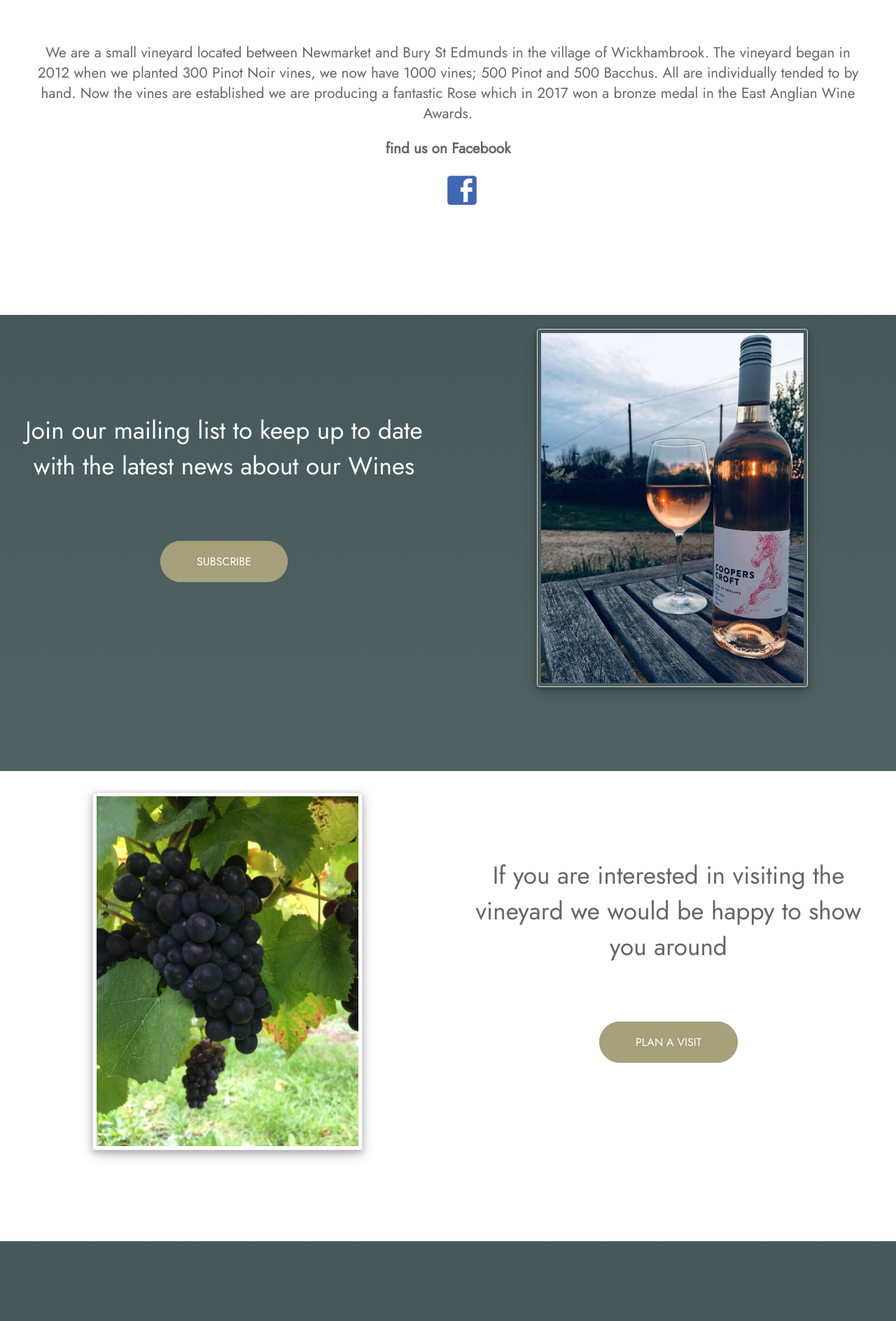
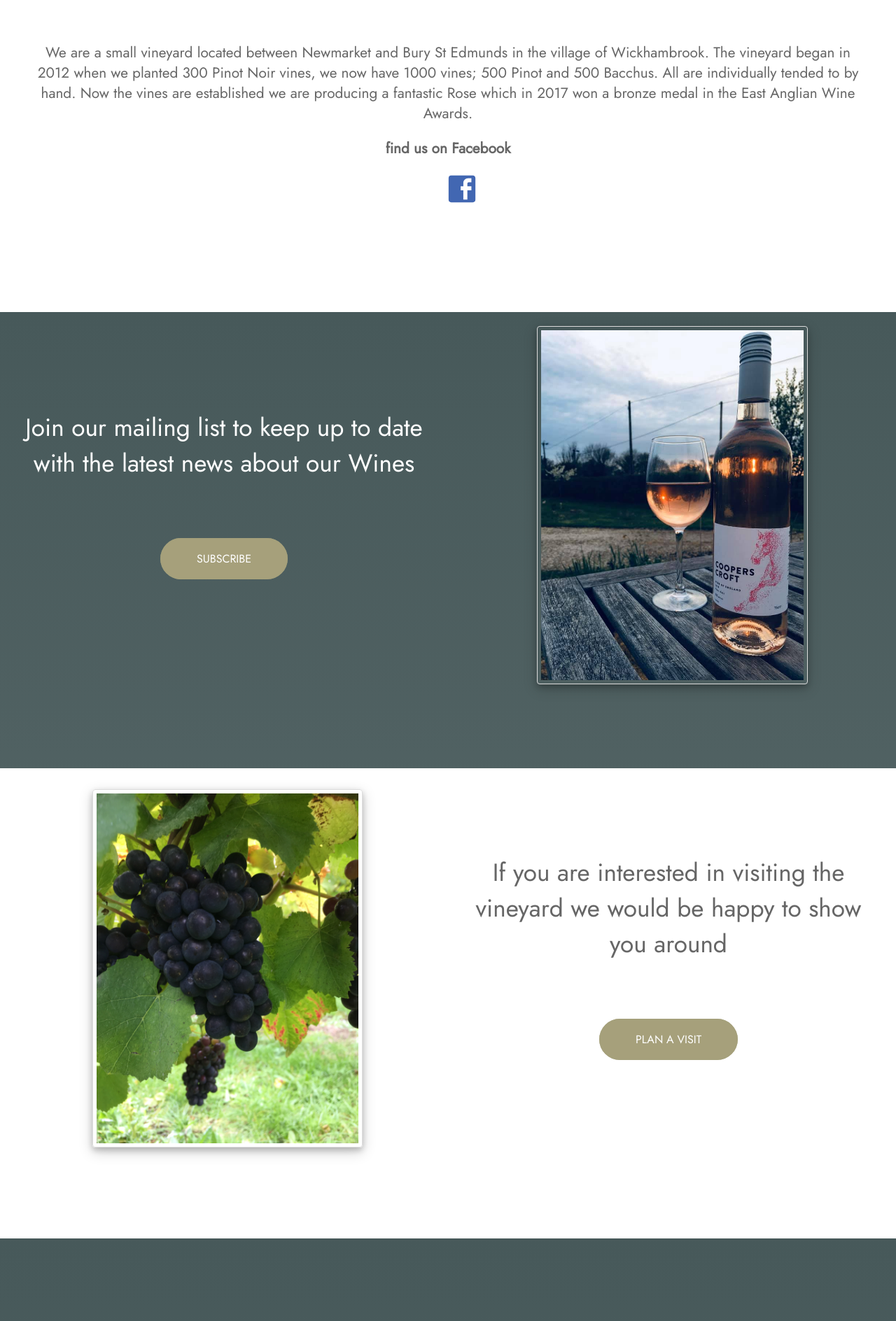
Before and after one commit to seblawson11/CoopersCroft, a Jekyll site: the page built from index.html, in a window 1280 px wide. Shown: the part 850-2738 px from the top of the page at 70% size. Built offline with Jekyll 4.4.1, drawn with Linux system fonts in a browser that asks for light colours; comment, search, counter and statistics services are not loaded.

Commit message:
facebook

```diff
--- a/_includes/social-icon.html
+++ b/_includes/social-icon.html
@@ -1,6 +1,6 @@
 {% case include.icon %}
 	{% when "Facebook" %}
-		<svg class="facebook" fill="#4267B2" height="50" viewBox="0 0 24 24" width="50" xmlns="http://www.w3.org/2000/svg"><path d="M19,4V7H17A1,1 0 0,0 16,8V10H19V13H16V20H13V13H11V10H13V7.5C13,5.56 14.57,4 16.5,4M20,2H4A2,2 0 0,0 2,4V20A2,2 0 0,0 4,22H20A2,2 0 0,0 22,20V4C22,2.89 21.1,2 20,2Z" /></svg>
+		<svg class="facebook" fill="#4267B2" height="46" viewBox="0 0 24 24" width="46" xmlns="http://www.w3.org/2000/svg"><path d="M19,4V7H17A1,1 0 0,0 16,8V10H19V13H16V20H13V13H11V10H13V7.5C13,5.56 14.57,4 16.5,4M20,2H4A2,2 0 0,0 2,4V20A2,2 0 0,0 4,22H20A2,2 0 0,0 22,20V4C22,2.89 21.1,2 20,2Z" /></svg>
 	{% when "Google Plus" %}
 		<svg fill="#000000" height="24" viewBox="0 0 24 24" width="24" xmlns="http://www.w3.org/2000/svg"><path d="M23,11H21V9H19V11H17V13H19V15H21V13H23M8,11V13.4H12C11.8,14.4 10.8,16.4 8,16.4C5.6,16.4 3.7,14.4 3.7,12C3.7,9.6 5.6,7.6 8,7.6C9.4,7.6 10.3,8.2 10.8,8.7L12.7,6.9C11.5,5.7 9.9,5 8,5C4.1,5 1,8.1 1,12C1,15.9 4.1,19 8,19C12,19 14.7,16.2 14.7,12.2C14.7,11.7 14.7,11.4 14.6,11H8Z" /></svg>
 	{% when "Instagram" %}
```
